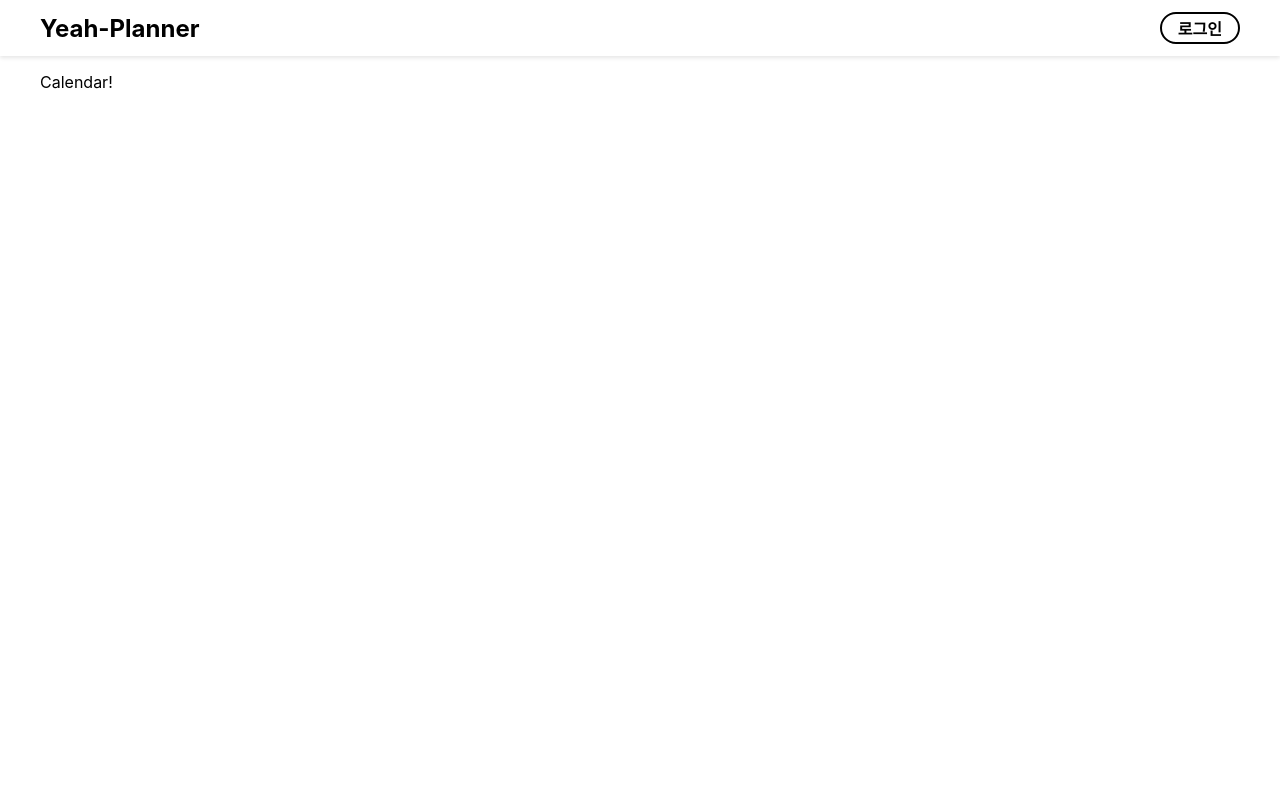
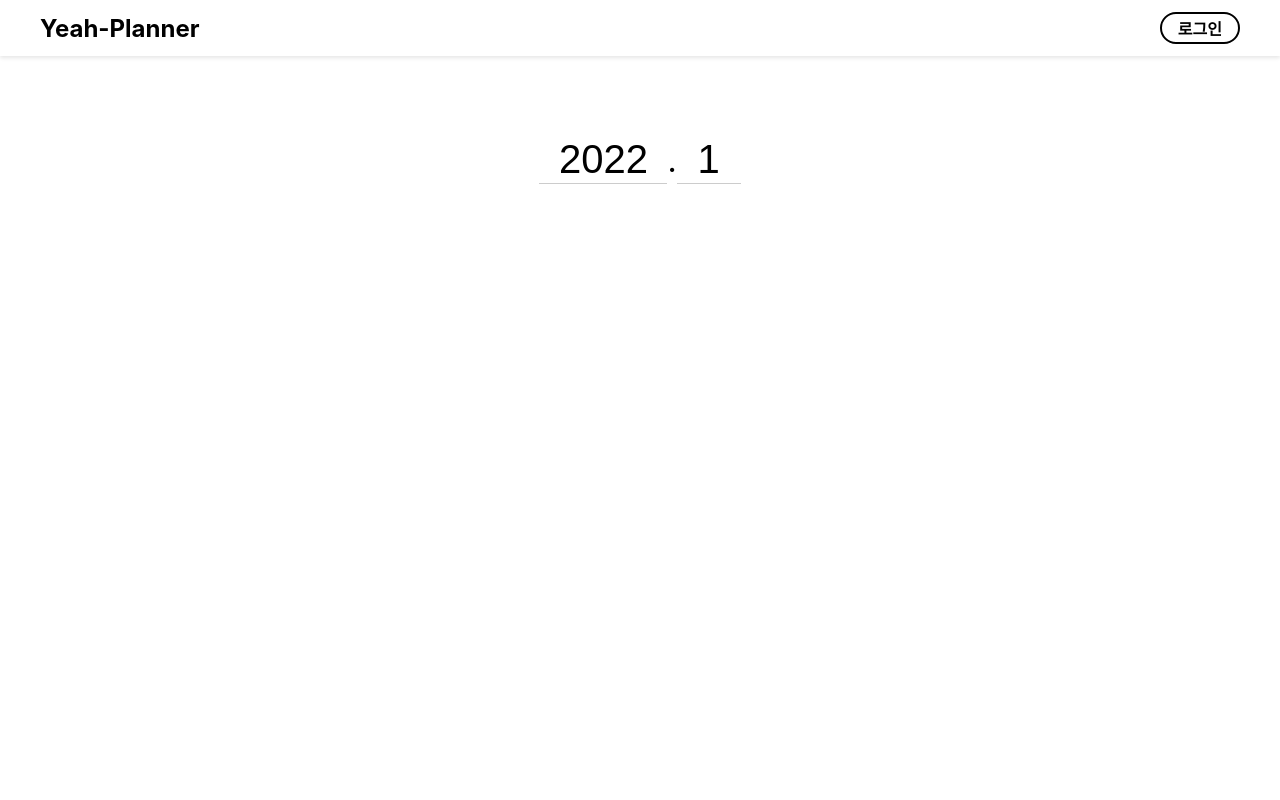
Before and after one commit to Yeah-Planner/Yeah-Planner-Frontend, a Next.js app: page /cal in a window 1280 px wide. Shown: the top 800 px of the page. Built offline with nearby package versions, Linux system fonts and the light colour scheme.

Commit message:
month picker

```diff
--- /dev/null
+++ b/components/Calendar/Calendar.style.ts
@@ -0,0 +1,11 @@
+import styled from 'styled-components'
+
+export const CalendarContainerStyle = styled.div`
+  display: flex;
+  flex-direction: column;
+  justify-content: center;
+  align-items: center;
+  width: 100%;
+  height: 100%;
+  margin-top: 5rem;
+`
--- /dev/null
+++ b/components/Calendar/DatePicker.style.ts
@@ -0,0 +1,28 @@
+import styled from 'styled-components'
+
+export const DateDisplayStyle = styled.div`
+  display: flex;
+  align-items: center;
+  justify-content: center;
+  font-size: 2rem;
+`
+
+export const DateSepStyle = styled.span``
+
+export const DateNumStyle = styled.input`
+  width: 4rem;
+  text-align: center;
+  font-size: 2.5rem;
+  border: none;
+  border-bottom: 1px solid #ccc;
+  outline: none;
+  background-color: transparent;
+
+  &:focus {
+    border-bottom: 1px solid #000;
+  }
+`
+
+export const YearNumStyle = styled(DateNumStyle)`
+  width: 8rem;
+`
--- /dev/null
+++ b/components/Calendar/DatePicker.tsx
@@ -0,0 +1,44 @@
+import { NextPage } from 'next'
+import { ChangeEventHandler, Dispatch, SetStateAction, useState } from 'react'
+import {
+  DateDisplayStyle,
+  DateNumStyle,
+  DateSepStyle,
+  YearNumStyle,
+} from './DatePicker.style'
+
+const DatePicker: NextPage = () => {
+  const initialDate = new Date()
+  const [month, setMonth] = useState(initialDate.getMonth() + 1)
+  const [year, setYear] = useState(initialDate.getFullYear())
+
+  // const filterNonDigits: KeyboardEventHandler<HTMLInputElement> = key => {
+  //   try {
+  //     parseInt(key.key)
+  //     return true
+  //   } catch (e) {
+  //     return false
+  //   }
+  // }
+
+  type ChangeHandler = (
+    dispatcher: Dispatch<SetStateAction<number>>
+  ) => ChangeEventHandler<HTMLInputElement>
+  const handleChange: ChangeHandler = dispatch => e => {
+    const { value } = e.target
+    const newValue = parseInt(value)
+    if (newValue) {
+      dispatch(newValue)
+    }
+  }
+
+  return (
+    <DateDisplayStyle>
+      <YearNumStyle value={year} onChange={handleChange(setYear)} />
+      <DateSepStyle>.</DateSepStyle>
+      <DateNumStyle value={month} onChange={handleChange(setMonth)} />
+    </DateDisplayStyle>
+  )
+}
+
+export default DatePicker
--- a/pages/cal.tsx
+++ b/pages/cal.tsx
@@ -1,7 +1,13 @@
 import { NextPage } from 'next'
+import { CalendarContainerStyle } from '../components/Calendar/Calendar.style'
+import DatePicker from '../components/Calendar/DatePicker'
 
 const Cal: NextPage = () => {
-  return <>Calendar!</>
+  return (
+    <CalendarContainerStyle>
+      <DatePicker />
+    </CalendarContainerStyle>
+  )
 }
 
 export default Cal
```
